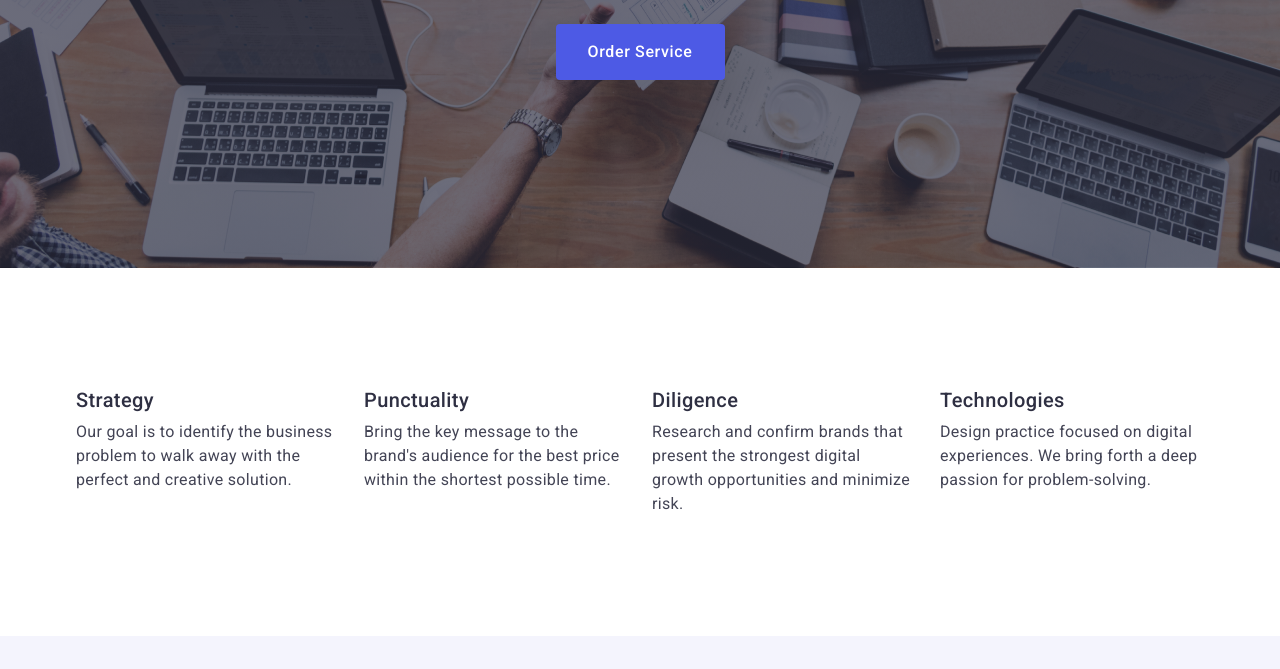
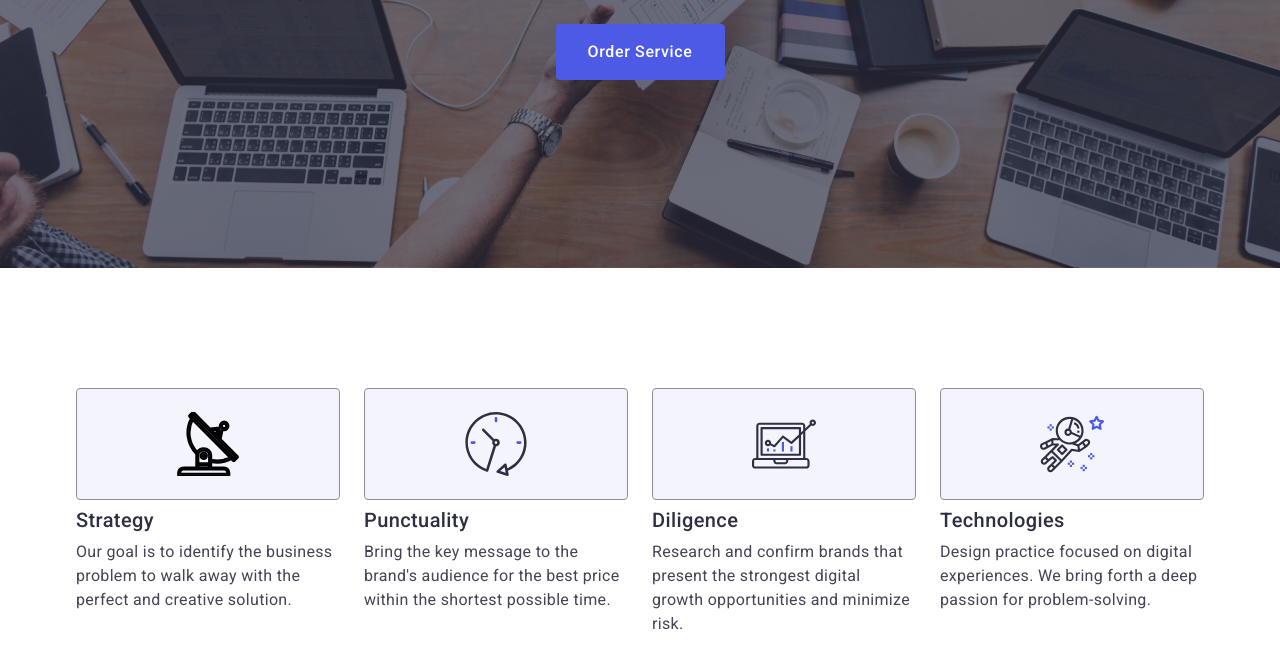
Before and after one commit to Alex876367/goit-markup-hw-04, a plain HTML site: page index.html in a window 1280 px wide. Shown: the part 405-1074 px from the top of the page. Drawn offline with nearby package versions, Linux system fonts and the light colour scheme.

Commit message:
goit-markup-hw-04

```diff
--- a/css/style.css
+++ b/css/style.css
@@ -509,3 +509,21 @@ p{
 .images-container:hover .paragraf-images{
     transform: translateY(0%);
 }
+
+.benefits-svg{
+    display: flex;
+    align-items: center;
+    justify-content: center;
+    height: 112px;
+    background-color: #f4f4fd;
+    border-radius: 4px;
+    border: 1px solid #8e8f99;
+    margin-bottom: 8px;
+
+}
+
+.svg-style{
+
+   fill:none;
+   stroke:black;
+}
--- a/index.html
+++ b/index.html
@@ -67,22 +67,45 @@
 
           <ul class="benefits-class">
                 <li class="benefits-class-strategy">
+                     <div class="benefits-svg">
+                        <svg class="svg-style" width="64" height="64">
+                            <use href="../goit-markup-hw-04/images/icons.svg#icon-antenna-1"></use>
+                        </svg>
+                     </div>
 
                     <h3 class="strategy">Strategy</h3>
                     <p class="goal">Our goal is to identify the business problem to walk away with the perfect and creative solution.
                     </p>
                 </li>
                 <li class="benefits-class-strategy">
+                    <div class="benefits-svg">
+                        <svg width="64" height="64">
+                            <use href="../goit-markup-hw-04/images/icons.svg#icon-clock-1"></use>
+                        </svg>
+                     </div>
+
                     <h3 class="strategy">Punctuality</h3>
                     <p class="goal">Bring the key message to the brand's audience for the best price within the shortest possible
                         time.</p>
                 </li>
                 <li class="benefits-class-strategy">
+                    <div class="benefits-svg">
+                        <svg width="64" height="64">
+                            <use href="../goit-markup-hw-04/images/icons.svg#icon-diagram-1"></use>
+                        </svg>
+                     </div>
+
                     <h3 class="strategy">Diligence</h3>
                     <p class="goal">Research and confirm brands that present the strongest digital growth opportunities and minimize
                         risk.</p>
                 </li>
                 <li class="benefits-class-strategy">
+                    <div class="benefits-svg">
+                        <svg width="64" height="64">
+                            <use href="../goit-markup-hw-04/images/icons.svg#icon-astronaut-1"></use>
+                        </svg>
+                     </div>
+
                     <h3 class="strategy">Technologies</h3>
                     <p class="goal">Design practice focused on digital experiences. We bring forth a deep passion for problem-solving.</p>
                 </li>
```
